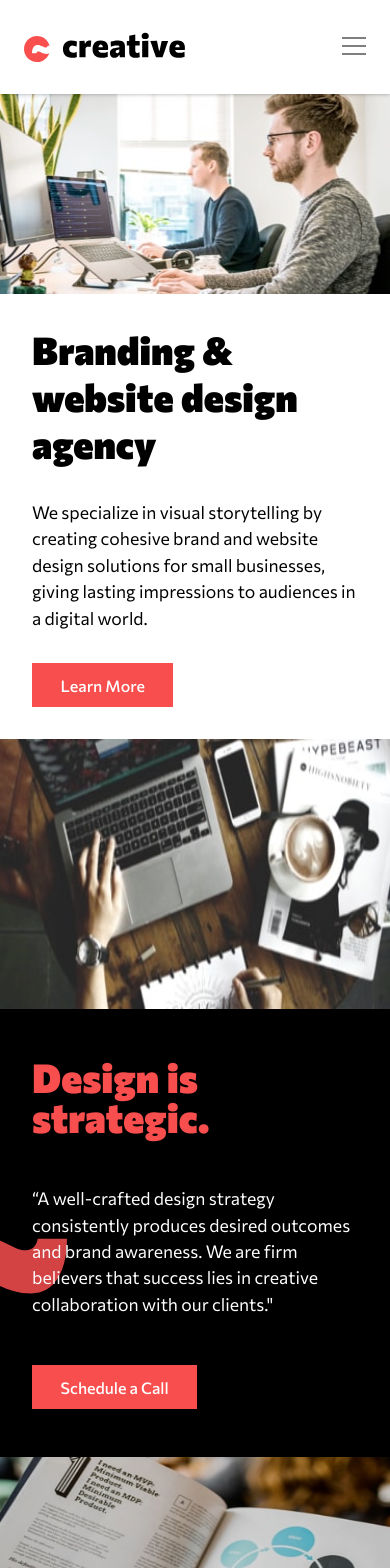
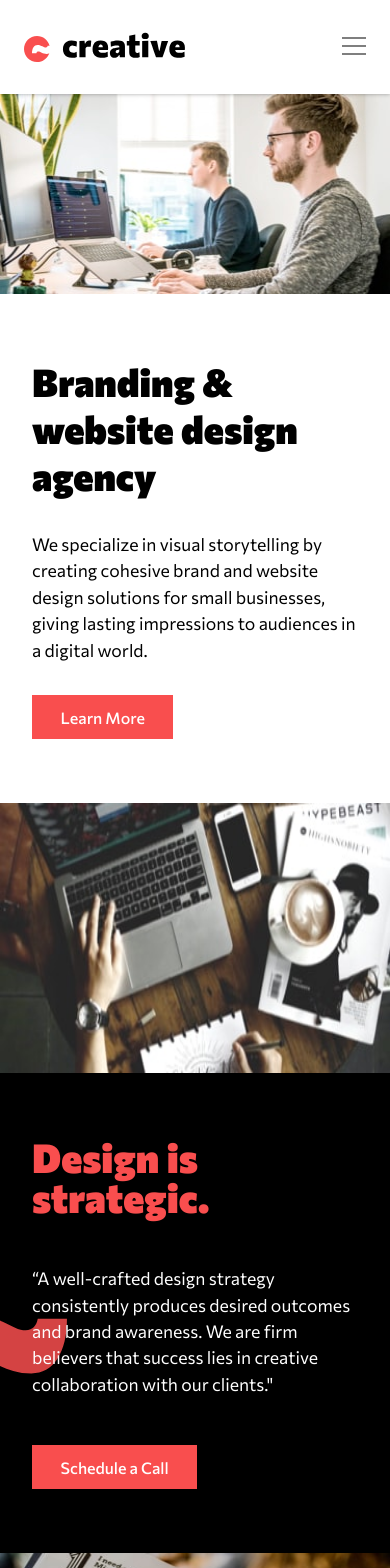
Before and after one commit to naveen-27/creative-agency, a React (Create React App) app: page / in a window 390 px wide. Shown: the top 1568 px of the page. Built offline with nearby package versions, Linux system fonts and the light colour scheme.

Commit message:
Design improvement - Consistent padding across components in smaller viewport widths

```diff
--- a/src/styles/Design.module.css
+++ b/src/styles/Design.module.css
@@ -56,7 +56,7 @@
   }
 
   .DesignStrategy {
-    padding: 3rem 2rem;
+    padding: 4rem 2rem;
     transform: translateY(0);
   }
 
--- a/src/styles/Hero.module.css
+++ b/src/styles/Hero.module.css
@@ -43,6 +43,7 @@
   }
 
   .HeroText {
+    padding: 4rem 2rem;
     transform: translateX(0);
   }
 
```
